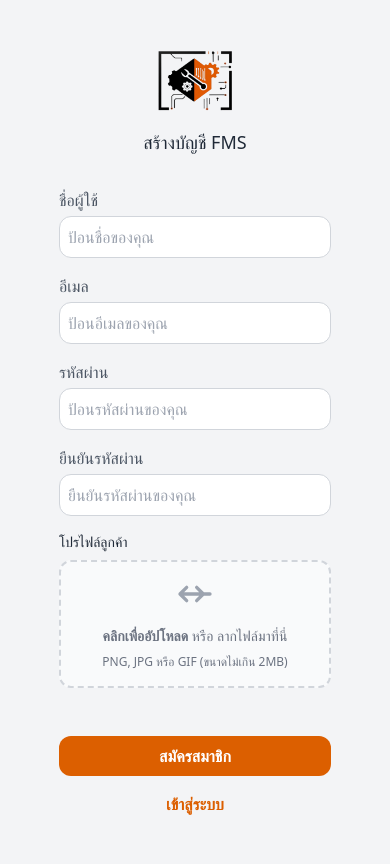
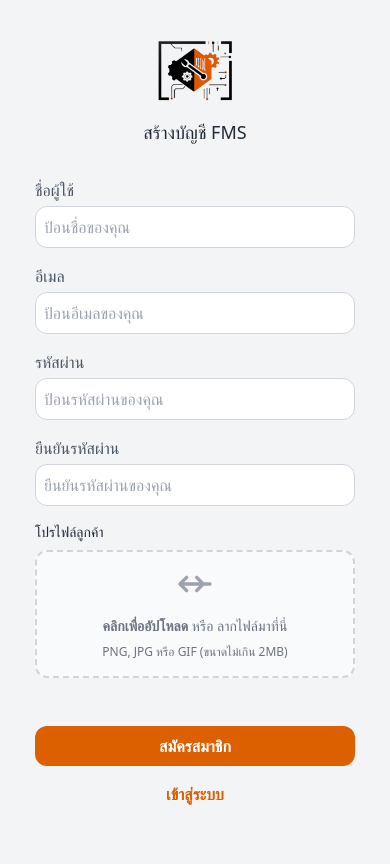
Before and after one commit to TanaratSudjai/Fixing-Management, a Laravel app: page /register in a window 390 px wide. After the commit the page ends 805 px from the top, so only its background shows below. Run offline with Laravel 10, Linux system fonts and the light colour scheme; some libraries are stand-ins or nearby versions.

Commit message:
Update register.blade.php

```diff
--- a/resources/views/auth/register.blade.php
+++ b/resources/views/auth/register.blade.php
@@ -10,7 +10,7 @@
 </head>
 
 <body class="bg-gray-100 flex justify-center items-center min-h-screen p-6">
-    <div class="p-6 sm:p-10 w-full max-w-xs sm:max-w-md rounded-xl">
+    <div class="ิbg-black sm:p-10 w-full max-w-xs sm:max-w-md rounded-xl">
         <div class="flex items-center justify-center mb-4 sm:mb-6">
             <img src="{{ asset('images/logoo.png') }}" alt="Logo" class="w-20 sm:w-23 h-16 sm:h-20">
         </div>
```
